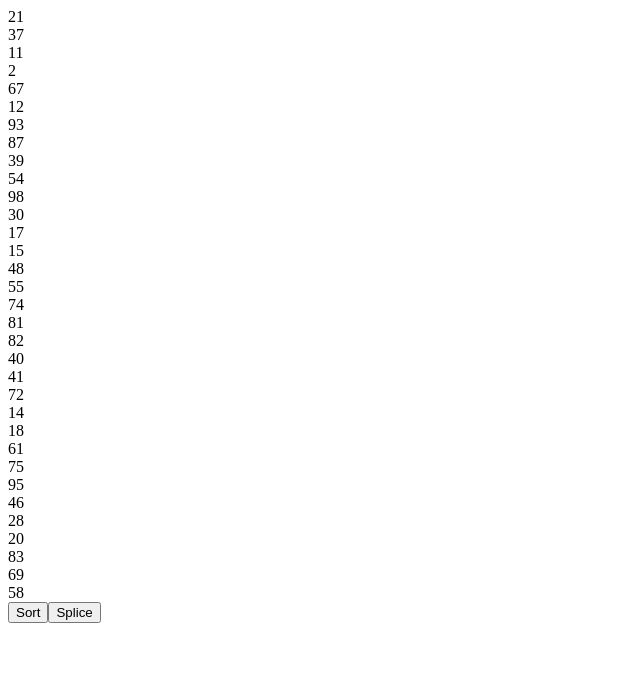
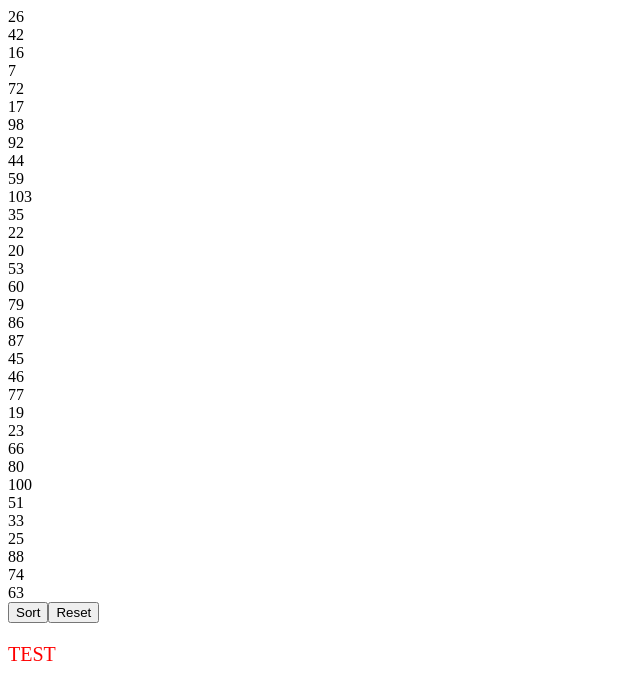
Before and after one commit to tanasievlad246/algorithms-visualisation, a Vue app in the folder algo/: page / in a window 1280 px wide. Shown: the top 700 px of the page, without its empty margins (0-640 px from the left). Built offline with nearby package versions, Linux system fonts and the light colour scheme.

Commit message:
did some quick work on a bar component for the element component to render and change color dinamycally for the bars

```diff
--- a/algo/package.json
+++ b/algo/package.json
@@ -18,6 +18,8 @@
     "babel-eslint": "^10.0.3",
     "eslint": "^6.7.2",
     "eslint-plugin-vue": "^6.1.2",
+    "node-sass": "^4.13.1",
+    "sass-loader": "^8.0.2",
     "vue-template-compiler": "^2.6.11"
   },
   "eslintConfig": {
--- /dev/null
+++ b/algo/src/components/Bar.vue
@@ -0,0 +1,18 @@
+<template>
+  <div>
+    <p :style="{color: name, fontSize: value + 'px'}">TEST</p>
+  </div>
+</template>
+
+<script>
+export default {
+  props: {
+    name: String, //temporary
+    value: Number
+    //height: number
+  }
+};
+</script>
+
+<style lang="scss">
+</style>
--- a/algo/src/components/Element.vue
+++ b/algo/src/components/Element.vue
@@ -1,26 +1,33 @@
 <template>
   <div>
-    <div v-for="elem in array" v-bind:key="elem">{{elem}}</div>
+    <div v-for="elem in array" v-bind:key="elem" class="elem">{{ elem }}</div>
     <button v-on:click="bubbleSort">Sort</button>
-    <button v-on:click="spliceTest">Splice</button>
+    <button v-on:click="arrayPopulate">Reset</button>
+    <Bar :name="name" :value="prop" />
   </div>
 </template>
 
 <script>
 import * as HF from "../algorithms/helperfunctions";
+import Bar from "./Bar.vue";
 
 export default {
   name: "Element",
-  props: {},
+  components: {
+    Bar
+  },
   data() {
     return {
-      array: []
+      array: [],
+      name: "red",
+      prop: 20
     };
   },
   methods: {
     arrayPopulate() {
+      this.array = [];
       for (let i = 0; i < 40; i++) {
-        let n = Math.floor(Math.random() * 100);
+        let n = Math.floor(Math.random() * 100 + 5);
         if (!this.array.includes(n)) {
           this.array.push(n);
         }
@@ -37,9 +44,6 @@ export default {
         }
       }
       return this.array;
-    },
-    spliceTest() {
-      this.array.splice(1, 0, "99");
     }
   },
   created() {
@@ -48,5 +52,5 @@ export default {
 };
 </script>
 
-<style>
+<style lang="scss">
 </style>
```
Also changed, not shown: 1 other file (tests, documents, lock files or other folders).
